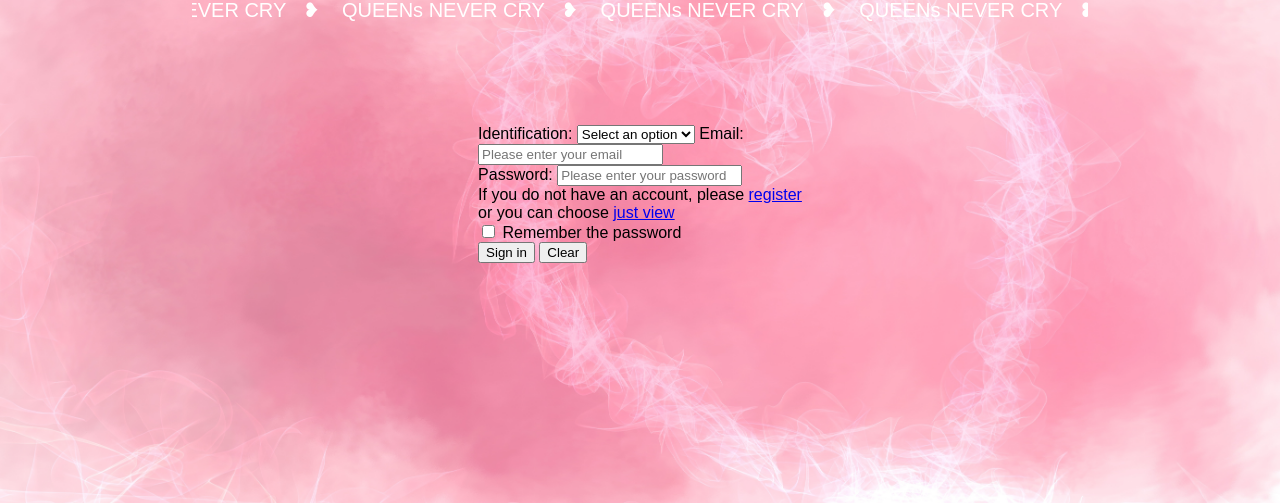
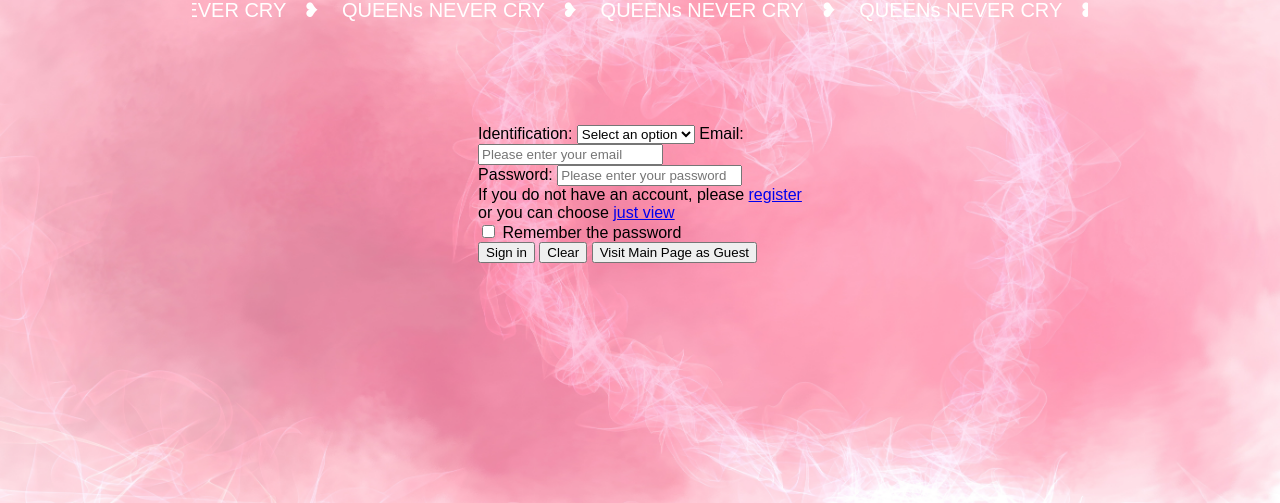
Before and after one commit to yangyniii/COMP3030J-Software-Engineering-Project-2-HerBlossom, a Flask app: page /signin in a window 1280 px wide. Shown: the part 206-709 px from the top of the page. Run offline with Flask 3, Linux system fonts and the light colour scheme.

Commit message:
Update icon Rename the old template files

```diff
--- a/code/hello.py
+++ b/code/hello.py
@@ -127,6 +127,10 @@ def logout():
 def show_register_form():
     return render_template('register.html')
 
+# Route for guest access to the main page
+@app.route('/guest', methods=['GET'])
+def guest_access():
+    return render_template('main.html')
 
 # Route for the registration form submission
 @app.route('/register', methods=['POST'])
--- a/code/templates/main.html
+++ b/code/templates/main.html
@@ -2,8 +2,9 @@
 <html lang="en">
 <head>
     <meta charset="UTF-8">
-    <title>Title</title>
+    <title>Main</title>
     <link rel="icon" href="../static/favicon.png" type="image/png">
+    <link rel="stylesheet" href="../static/css_new/main.css"> <!-- Link to additional custom CSS -->
 </head>
 <body>
 
--- a/code/templates/signin.html
+++ b/code/templates/signin.html
@@ -69,6 +69,7 @@
             <div class="button-group">
                 <button type="submit" onclick="validateForm()">Sign in</button> <!-- Sign-in button -->
                 <button type="button" class="ban-button" onclick="clearForm()">Clear</button> <!-- Clear button -->
+                <button type="button" onclick="visitMainPage()">Visit Main Page as Guest</button> <!-- Guest button -->
             </div>
 
         </form>
@@ -164,6 +165,12 @@
         document.getElementById("email-error").style.display = "none";
         document.getElementById("banFeedback").style.display = "none";
     }
+
+    // Function to visit the main page as a guest
+    function visitMainPage() {
+        window.location.href = "/guest";
+    }
+
 </script>
 
 </html>
```
Also changed, not shown: 1 other file.
